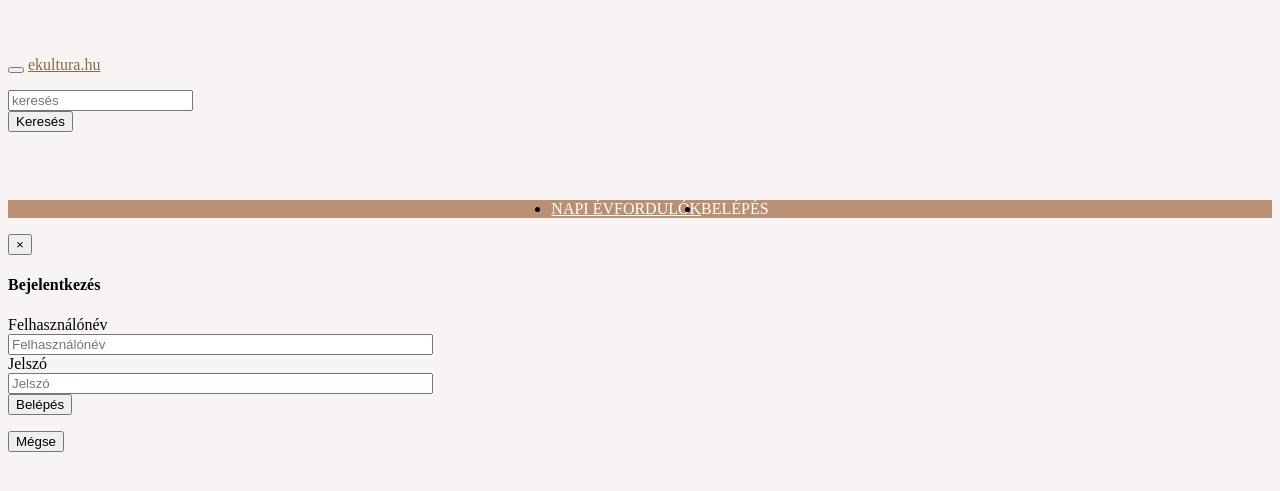
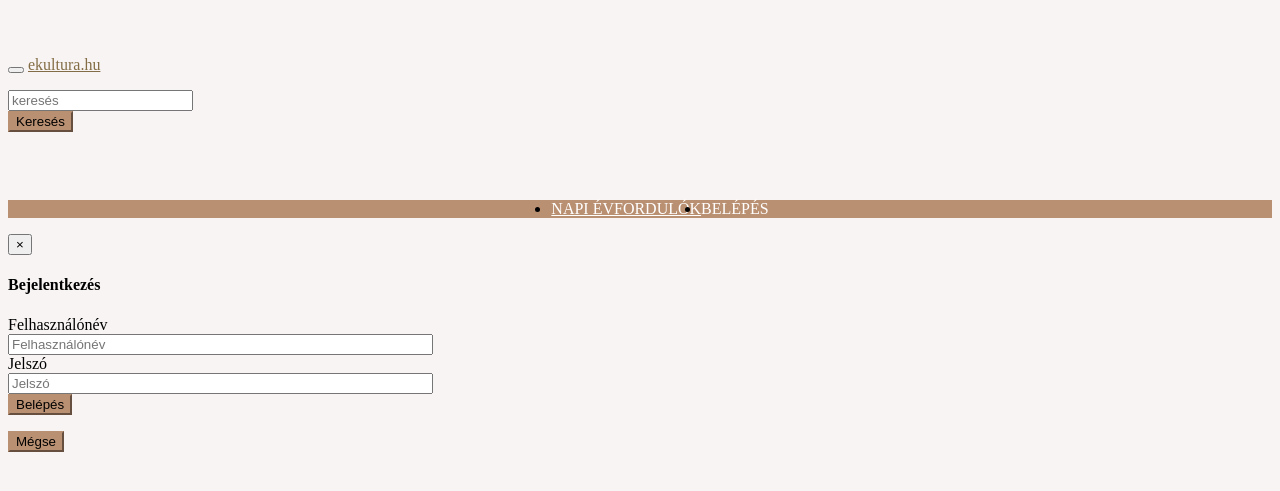
Before and after one commit to szdominik/ekulturahu, a CodeIgniter app: page /database/ in a window 1280 px wide. Shown: the top 491 px of the page. Run offline with CodeIgniter, Linux system fonts and the light colour scheme; data that the repository does not hold is empty; some libraries are stand-ins or nearby versions.

Commit message:
style(btn-default): redesign btn-default

```diff
--- a/css/style.css
+++ b/css/style.css
@@ -18,6 +18,17 @@ a {
 a:hover, a:focus {
   color: var(--brown-4);
   cursor: pointer;
+}
+
+.btn-default {
+  background-color: var(--brown-2);
+  border-color: var(--brown-2);
+}
+
+.btn-default:hover,
+.btn-default:focus {
+  background-color: var(--brown-4);
+  border-color: var(--brown-4);
 }
 
 footer.navbar {
```
